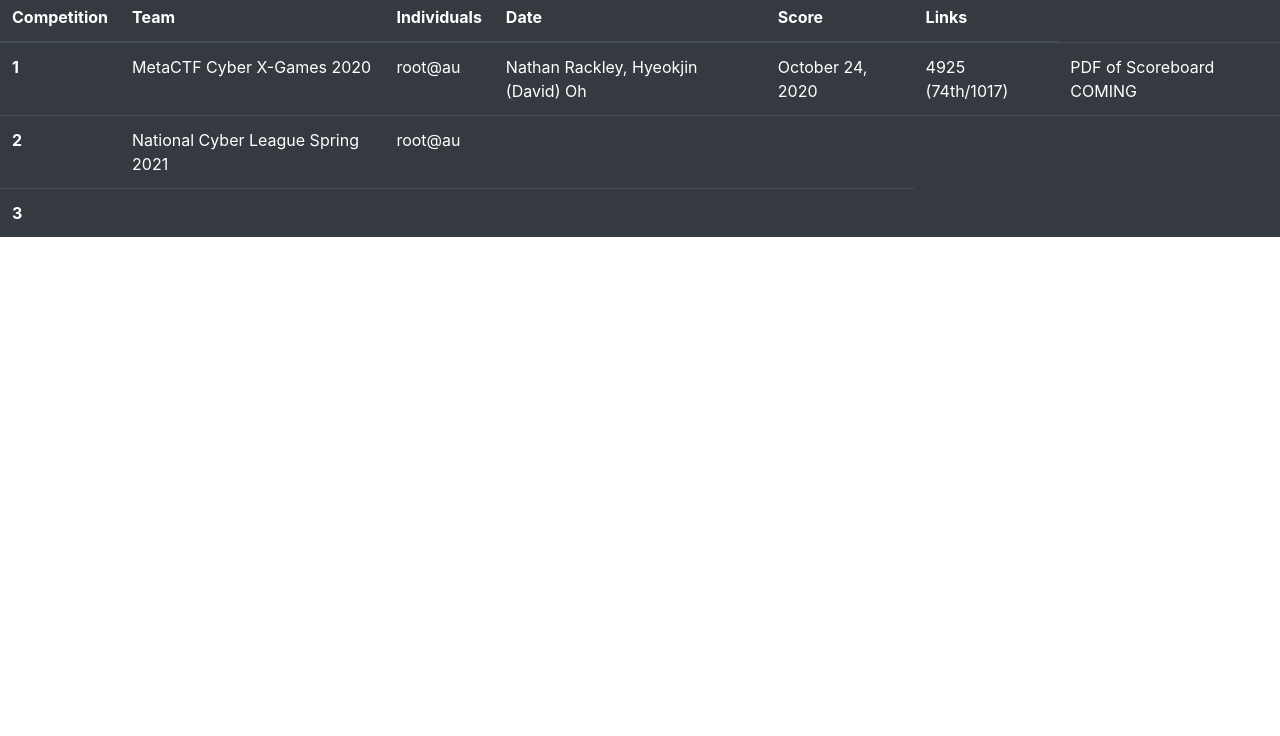
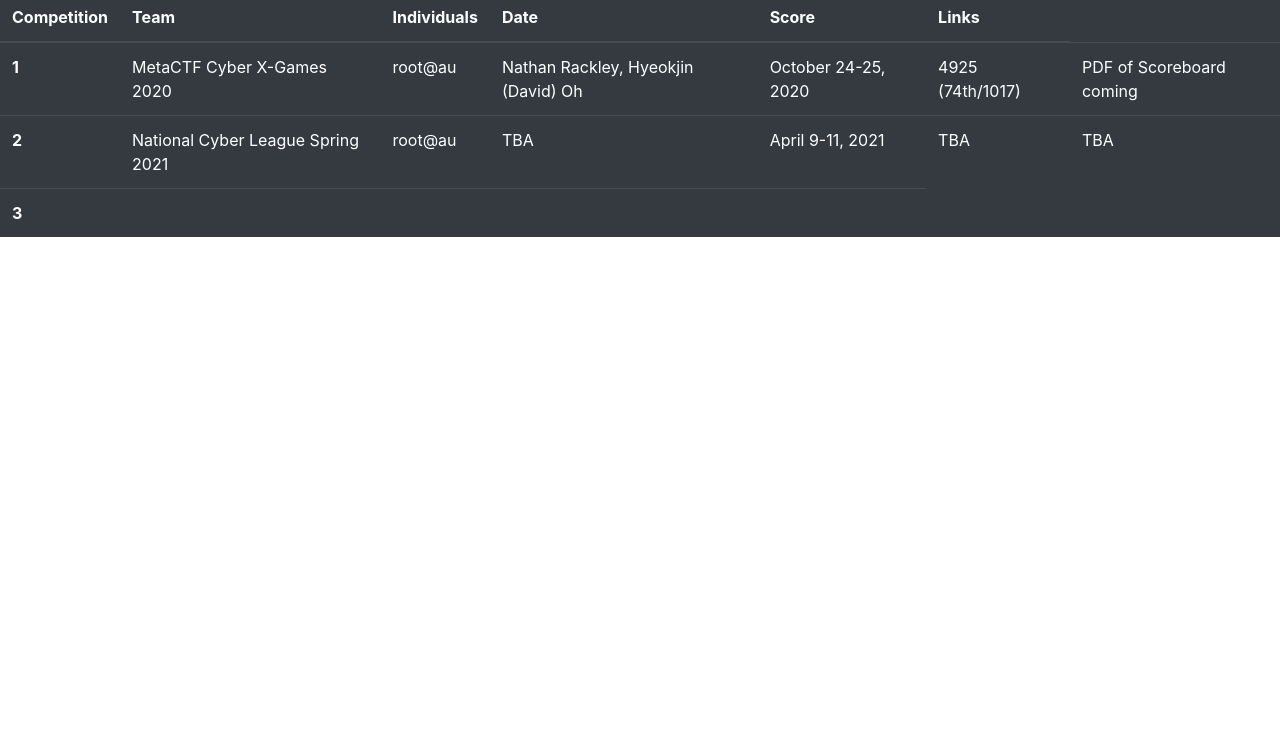
Before and after one commit to au-bgrech/scoreboard, a plain HTML site: page index.html in a window 1280 px wide. Shown: the part 64-800 px from the top of the page. Drawn offline with nearby package versions, Linux system fonts and the light colour scheme.

Commit message:
Update index.html

```diff
--- a/index.html
+++ b/index.html
@@ -35,18 +35,18 @@
       <td>MetaCTF Cyber X-Games 2020</td>
       <td>root@au</td>
       <td>Nathan Rackley, Hyeokjin (David) Oh</td>
-      <td>October 24, 2020</td>
+      <td>October 24-25, 2020</td>
       <td>4925 (74th/1017)</td>
-      <td>PDF of Scoreboard COMING</td>
+      <td>PDF of Scoreboard coming</td>
     </tr>
     <tr>
       <th scope="row">2</th>
       <td>National Cyber League Spring 2021</td>
       <td>root@au</td>
-      <td></td>
-      <td></td>
-      <td></td>
-      <td></td>
+      <td>TBA</td>
+      <td>April 9-11, 2021</td>
+      <td>TBA</td>
+      <td>TBA</td>
     </tr>
     <tr>
       <th scope="row">3</th>
```
